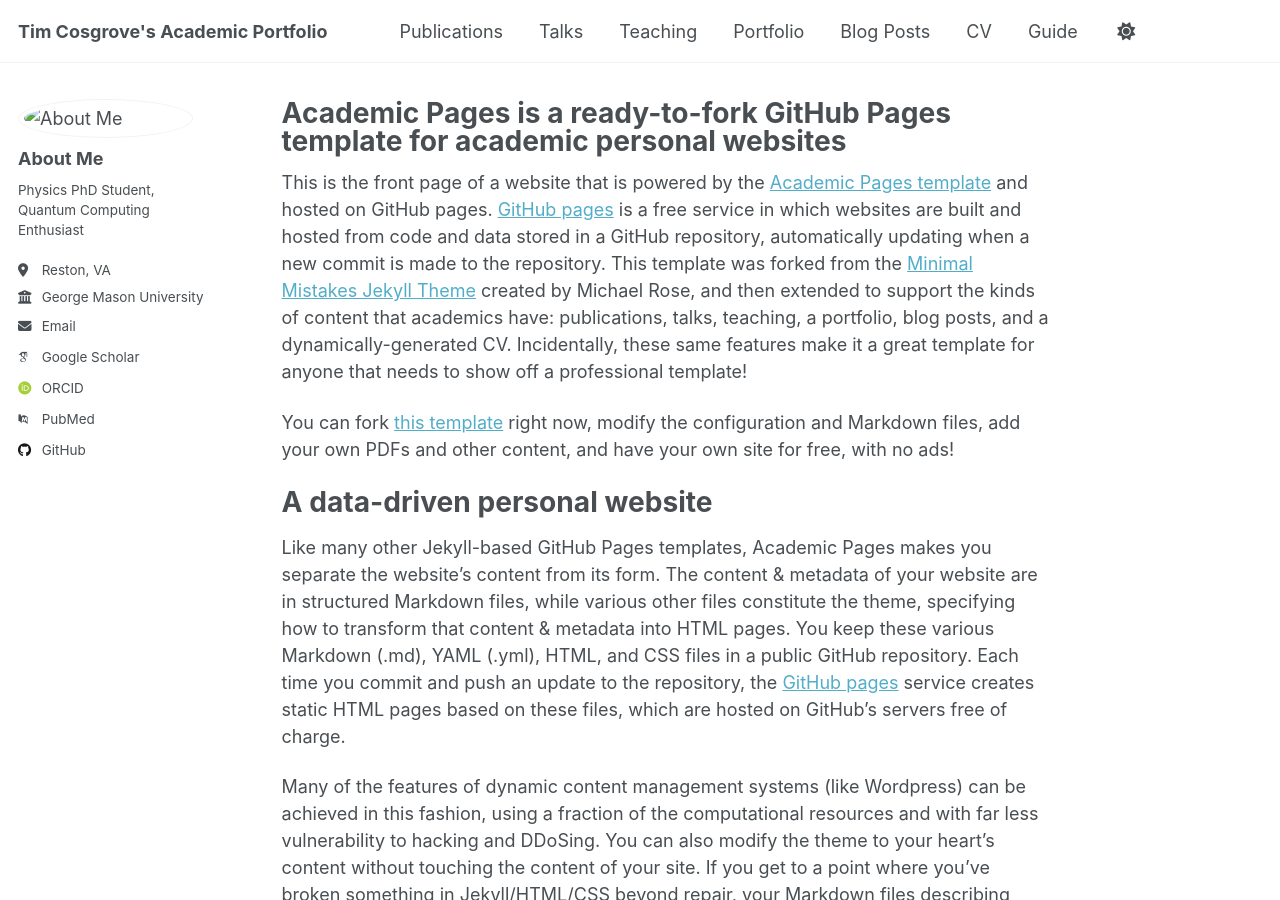
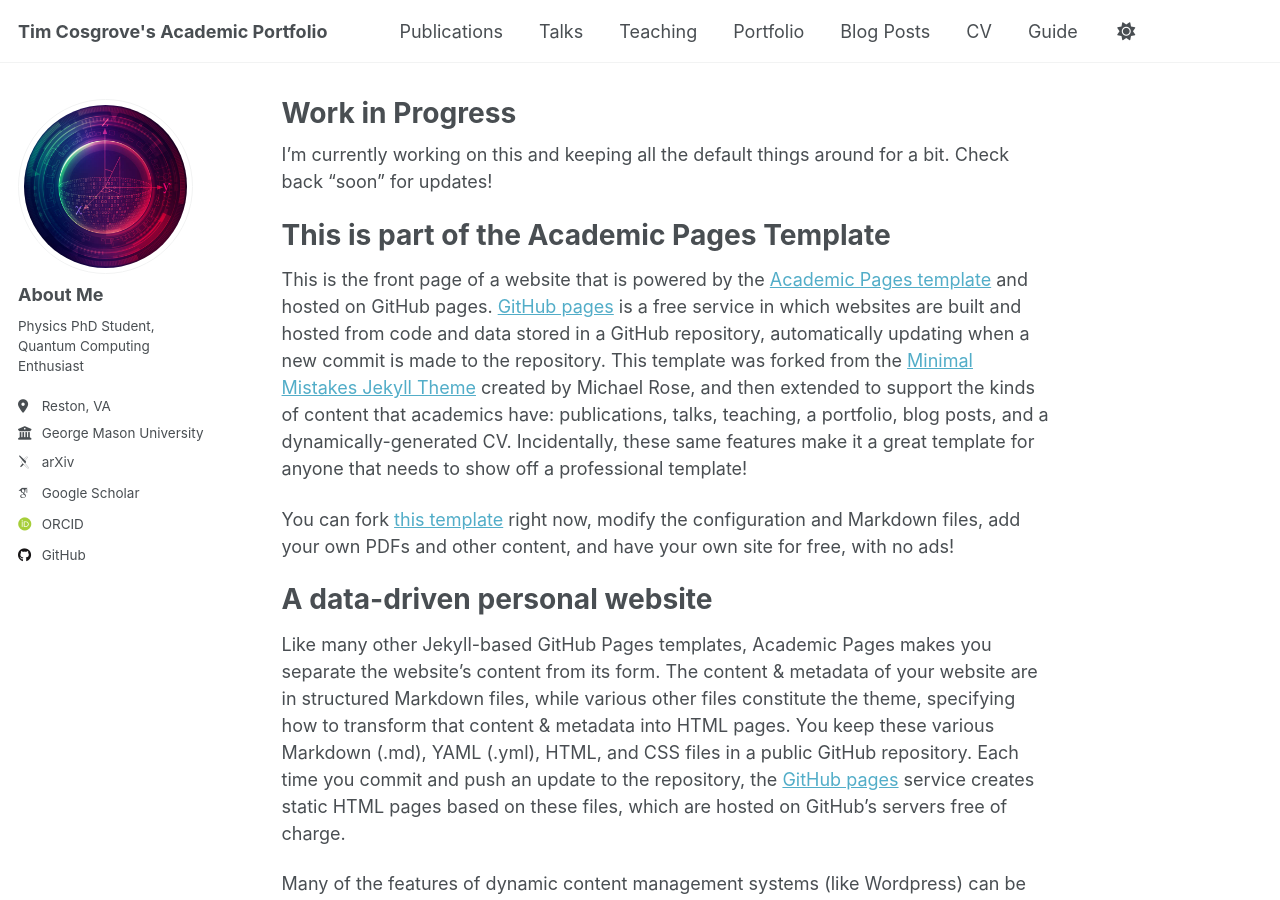
Before and after one commit to qubit-tim/qubit-tim.github.io, a Jekyll site: the page built from _pages/about.md, in a window 1280 px wide and 900 px high. Built offline with Jekyll 4.4.1, drawn with Linux system fonts in a browser that asks for light colours; some web fonts are replaced; a script that is not in the unit is left out; part of the change alters nothing that is shown.

Commit message:
This should do for a start

```diff
--- a/_config.yml
+++ b/_config.yml
@@ -30,17 +30,17 @@ author:
   location         : "Reston, VA"
   employer         : "George Mason University"
   uri              : # URL
-  email            : "none@example.org"
+  email            : # Email address
 
   # Academic websites
   academia         : # URL
-  arxiv            : # URL - Update with the correct link to your profile
-  googlescholar    : "https://scholar.google.com/citations?user=PS_CX0AAAAAJ"
+  arxiv            : "https://arxiv.org/a/0009-0009-5350-4863"
+  googlescholar    : "https://scholar.google.com/citations?user=-sOzl5IAAAAJ"
   inspire-hep      : # URL
   impactstory      : # URL
-  orcid            : "https://orcid.org/yourorcidurl"
+  orcid            : "https://orcid.org/0009-0009-5350-4863"
   semantic         : # URL
-  pubmed           : "https://www.ncbi.nlm.nih.gov/pubmed/?term=john+snow"
+  pubmed           : # URL
   researchgate     : # URL
   scopus           : # URL
 
@@ -48,13 +48,13 @@ author:
   bitbucket        : # Username - Update with your username on the site
   codepen          : # Username
   dribbble         : # Username
-  github           : "academicpages"
+  github           : "qubit-tim"
   kaggle           : # Username
   stackoverflow    : # User number or user number and name (i.e., use "1" or "1/jeff-atwood")
 
   # Social media
   artstation       : # Username
-  bluesky          : # Replace this with you Bluesky username
+  bluesky          : # tcosgrove
   facebook         : # Username
   flickr           : # Username
   foursquare       : # Username
--- a/_pages/about.md
+++ b/_pages/about.md
@@ -1,12 +1,17 @@
 ---
 permalink: /
-title: "Academic Pages is a ready-to-fork GitHub Pages template for academic personal websites"
+title: "Work in Progress"
 author_profile: true
 redirect_from:
   - /about/
   - /about.html
 ---
 
+I'm currently working on this and keeping all the default things around for a bit.  Check back "soon" for updates!
+
+
+This is part of the Academic Pages Template
+======
 This is the front page of a website that is powered by the [Academic Pages template](https://github.com/academicpages/academicpages.github.io) and hosted on GitHub pages. [GitHub pages](https://pages.github.com) is a free service in which websites are built and hosted from code and data stored in a GitHub repository, automatically updating when a new commit is made to the repository. This template was forked from the [Minimal Mistakes Jekyll Theme](https://mmistakes.github.io/minimal-mistakes/) created by Michael Rose, and then extended to support the kinds of content that academics have: publications, talks, teaching, a portfolio, blog posts, and a dynamically-generated CV. Incidentally, these same features make it a great template for anyone that needs to show off a professional template!
 
  You can fork [this template](https://github.com/academicpages/academicpages.github.io) right now, modify the configuration and Markdown files, add your own PDFs and other content, and have your own site for free, with no ads!
```
Also changed, not shown: images/me-2021.jpg (added), images/qubit-image.jpg (added).
